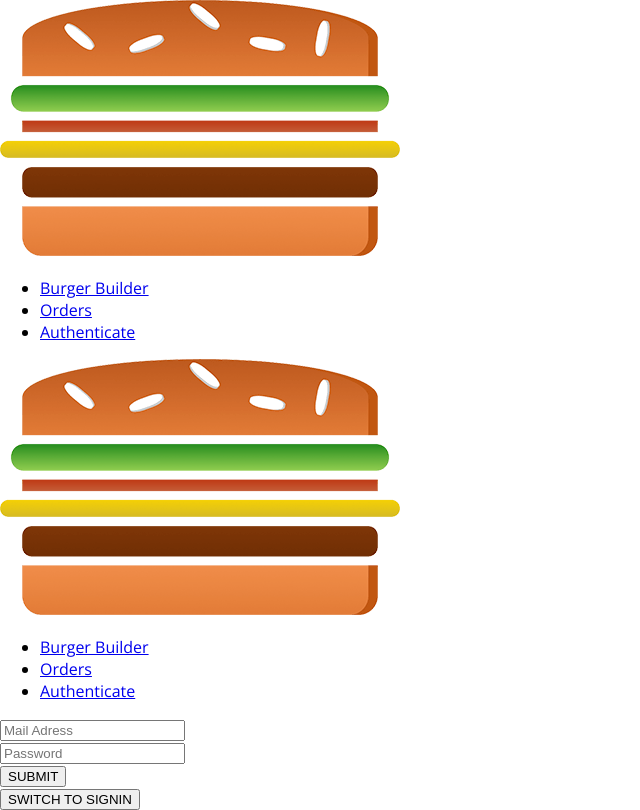
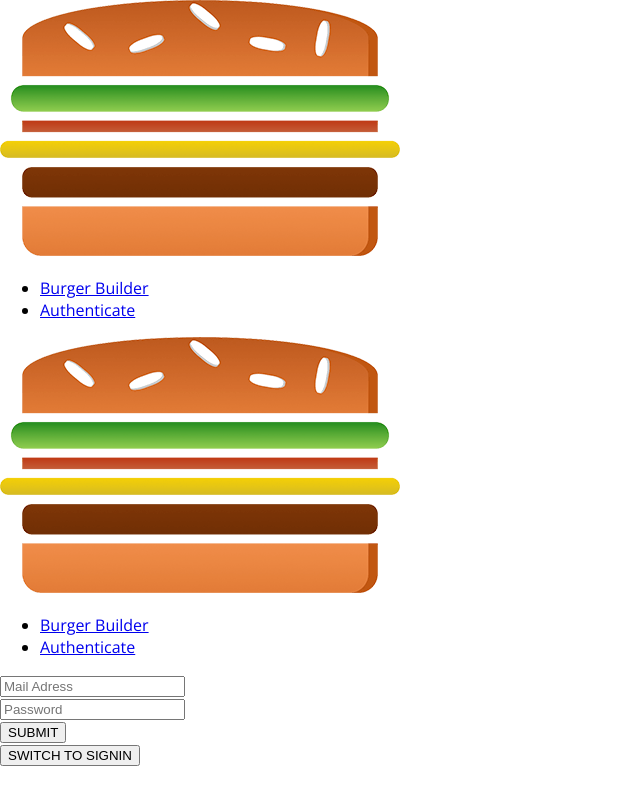
Before and after one commit to fedodd/first-react-app, a React app: page /auth in a window 1280 px wide. Shown: the whole page, without its empty margins (0-640 px from the left). Built offline with nearby package versions, Linux system fonts and the light colour scheme.

Commit message:
auth redirections

```diff
--- a/src/App.js
+++ b/src/App.js
@@ -6,6 +6,7 @@
 import Checkout from './containers/Checkout/Checkout';
 import Orders from "./containers/Orders/Orders";
 import Auth from './containers/Auth/Auth';
+import Logout from './containers/Auth/Logout/Logout';
 
 export const AuthContext = React.createContext(false);
 
@@ -18,6 +19,7 @@
             <Route path="/checkout" component={Checkout} />
             <Route path="/orders" component={Orders} />
             <Route path="/auth" component={Auth} />
+            <Route path="/logout" component={Logout} />
             <Route path="/" exact component={BurgerBuilder} />
           </Switch>
 
--- a/src/components/Burger/BuildControls/BuildControls.js
+++ b/src/components/Burger/BuildControls/BuildControls.js
@@ -23,7 +23,7 @@
     <button
       className={classes.OrderButton}
       disabled={!props.purchasable}
-      onClick={props.ordered} >ORDER NOW</button>
+      onClick={props.ordered} > {props.isAuth ? 'ORDER NOW' : 'SIGN UP TO ORDER'}</button>
   </div>
 );
 
--- a/src/components/Navigation/NavigationItems/NavigationItems.js
+++ b/src/components/Navigation/NavigationItems/NavigationItems.js
@@ -5,8 +5,12 @@
 const navigationItems = (props) => (
   <ul className={classes.NavigationItems}>
     <NavigationItem link="/" exact>Burger Builder</NavigationItem>
-    <NavigationItem link="/orders" >Orders</NavigationItem>
-    <NavigationItem link="/Auth" >Authenticate</NavigationItem>
+    {props.isAuthenticated
+      ? <NavigationItem link="/orders" >Orders</NavigationItem>
+      : null }
+    {props.isAuthenticated
+      ? < NavigationItem link = "/logout" > Logout </NavigationItem>
+      : <NavigationItem link="/auth" >Authenticate</NavigationItem>}
   </ul>
 );
 
--- a/src/components/Navigation/SideDrawer/SideDrawer.js
+++ b/src/components/Navigation/SideDrawer/SideDrawer.js
@@ -22,7 +22,7 @@
           <Logo />
         </div>
         <nav>
-          <NavigationItems />
+          <NavigationItems  isAuthenticated={props.isAuth}/>
         </nav>
       </div>
     </Aux>
--- a/src/components/Navigation/Toolbar/Toolbar.js
+++ b/src/components/Navigation/Toolbar/Toolbar.js
@@ -11,7 +11,7 @@
       <Logo />
     </div>
     <nav className={classes.DesktopOnly}>
-      <NavigationItems />
+      <NavigationItems isAuthenticated={props.isAuth}/>
     </nav>
   </header>
 );
--- a/src/containers/Auth/Auth.js
+++ b/src/containers/Auth/Auth.js
@@ -1,5 +1,6 @@
 import React, { Component } from "react";
 import {connect} from 'react-redux';
+import { Redirect } from 'react-router-dom';
 
 import Input from '../../components/UI/Input/Input';
 import Button from '../../components/UI/Button/Button';
@@ -135,8 +136,14 @@
       )
     }
 
+    let authRedirect = null;
+    if (this.props.isAuthenticated) {
+      authRedirect = <Redirect to="/" />
+    }
+
     return (
       <div className={classes.Auth}>
+        {authRedirect}
         {errorMessage}
         <form onSubmit={this.submitHandler}>
           {form}
@@ -153,7 +160,8 @@
 const mapStateToProps = state => {
   return {
     loading: state.auth.loading,
-    error: state.auth.error
+    error: state.auth.error,
+    isAuthenticated: state.auth.token !== null
   }
 }
 
--- /dev/null
+++ b/src/containers/Auth/Logout/Logout.js
@@ -0,0 +1,26 @@
+import React, {Component} from 'react';
+import { connect } from 'react-redux';
+import {Redirect} from 'react-router-dom';
+import * as actions from '../../../store/actions/index';
+
+class Logout extends Component {
+  state = {  }
+
+  componentDidMount () {
+    this.props.onLogout(this.props.history);
+  }
+
+  render() {
+    return (
+      <Redirect to="/" />
+    );
+  }
+}
+
+const mapDispatchToProps = dispatch => {
+  return {
+    onLogout: () => dispatch(actions.logout())
+  }
+}
+
+export default connect(null, mapDispatchToProps)(Logout);
--- a/src/containers/BurgerBuilder/BurgerBuilder.js
+++ b/src/containers/BurgerBuilder/BurgerBuilder.js
@@ -34,7 +34,12 @@
   }
 
   purchaseHandler = () => {
-    this.setState({purchasing: true});
+    if (this.props.isAuthenticated) {
+      this.setState({purchasing: true});
+    } else {
+      this.props.history.push('/auth')
+    }
+
   }
 
   purchaseCancelHandler = () => {
@@ -67,7 +72,8 @@
             disabled={disabledInfo}
             price={this.props.price}
             purchasable={this.updatePurchaseState(this.props.ings)}
-            ordered={this.purchaseHandler} />
+            ordered={this.purchaseHandler}
+            isAuth={this.props.isAuthenticated} />
         </Aux>
       );
       orderSummary = <OrderSummary
@@ -98,7 +104,8 @@
   return {
     ings: state.burgerBuilder.ingredients,
     price: state.burgerBuilder.totalPrice,
-    error: state.burgerBuilder.error
+    error: state.burgerBuilder.error,
+    isAuthenticated: state.auth.token !== null
   }
 }
 const mapDispatchToProps = dispatch => {
--- a/src/hoc/Layout/Layout.js
+++ b/src/hoc/Layout/Layout.js
@@ -1,4 +1,6 @@
 import React, {Component} from 'react';
+import { connect } from "react-redux";
+
 import Aux from '../Aux/Aux';
 import classes from './Layout.css';
 import Toolbar from '../../components/Navigation/Toolbar/Toolbar';
@@ -25,8 +27,10 @@
     return (
       <Aux>
         <Toolbar
+          isAuth={this.props.isAuthenticated}
           clicked={this.sideDrawerToggleHandler}/>
         <SideDrawer
+          isAuth={this.props.isAuthenticated}
           open={this.state.showSideDrawer}
           closed={this.SideDrawerClosedHandler}/>
         <main className={classes.Content}>
@@ -37,5 +41,12 @@
   }
 }
 
+const mapStateToProps = state => {
+  return {
+    isAuthenticated: state.auth.token !== null
+  }
+}
 
-export default Layout;
+
+
+export default connect(mapStateToProps)(Layout);
--- a/src/store/actions/index.js
+++ b/src/store/actions/index.js
@@ -9,5 +9,6 @@
   fetchOrders
 } from './order';
 export {
-  auth
+  auth,
+  logout
 } from './auth';
```
